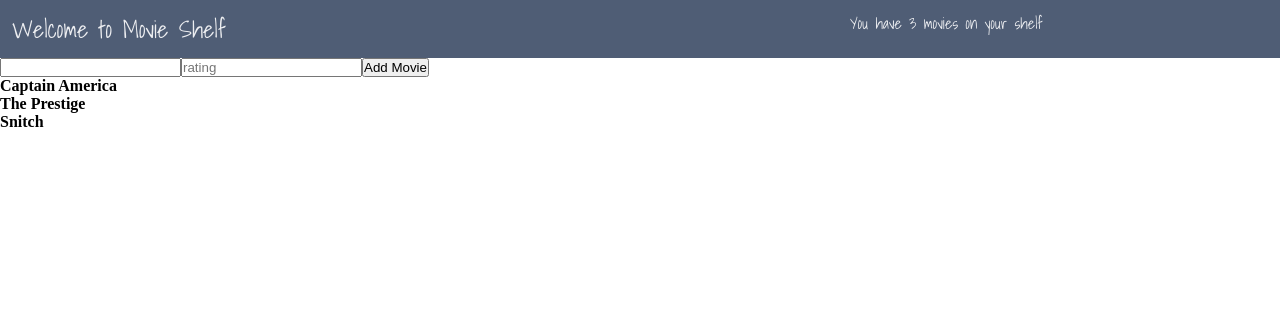
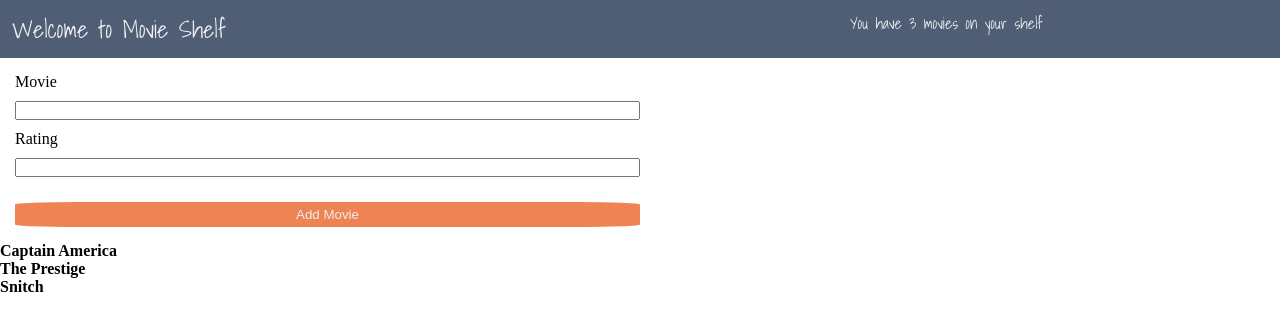
Before and after one commit to AustinFarnsworth/movie-shelf, a React (Create React App) app in the folder client/: page / in a window 1280 px wide. Shown: the top 330 px of the page. Built offline with nearby package versions, Linux system fonts and the light colour scheme.

Commit message:
form styling

```diff
--- a/client/src/ components/addMovie.css
+++ b/client/src/ components/addMovie.css
@@ -0,0 +1,22 @@
+form {
+  padding: 15px;
+
+  display: flex;
+  flex-direction: column;
+}
+
+input {
+  width: 50%;
+  margin: 10px 0;
+}
+
+button {
+  width: 50%;
+  padding: 5px;
+  margin-top: 15px;
+  border-radius: 10%;
+  border-style: none;
+  cursor: pointer;
+  color: #edeef1;
+  background-color: #ef8354;
+}
--- a/client/src/ components/addMovie.js
+++ b/client/src/ components/addMovie.js
@@ -1,5 +1,6 @@
 import React, {useState, useContext} from "react";
 import {MovieContext} from "../context/movieContext";
+import "./addMovie.css";
 
 function AddMovie() {
   const [name, setName] = useState("");
@@ -21,14 +22,10 @@ function AddMovie() {
 
   return (
     <form>
+      <label className="movie-label">Movie</label>
       <input type="text" name="name" value={name} onChange={updateName} />
-      <input
-        type="text"
-        placeholder="rating"
-        name="rating"
-        value={rating}
-        onChange={updateRating}
-      />
+      <label className="rating-lable">Rating</label>
+      <input type="text" name="rating" value={rating} onChange={updateRating} />
       <button type="submit" onClick={addMovie}>
         Add Movie
       </button>
```
